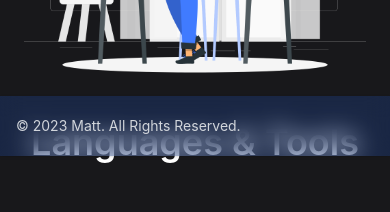
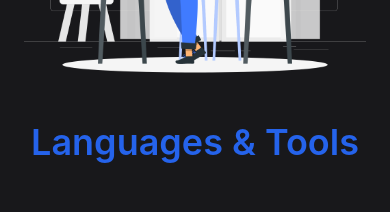
Before and after one commit to cmatt7/react-portfolio, a React (Vite) app: page /about in a window 390 px wide. Shown: the part 920-1132 px from the top of the page. Built offline with nearby package versions, Linux system fonts and the light colour scheme.

Commit message:
responsiveness and color text

```diff
--- a/src/pages/About.component.jsx
+++ b/src/pages/About.component.jsx
@@ -4,12 +4,12 @@ import Languages from "../components/Languages.component";
 
 export default function About() {
     return (
-        <section className="flex flex-col h-screen px-6 lg:px-20 2xl:px-40 mt-20">
+        <section className="flex flex-col px-6 lg:px-20 2xl:px-40 mt-20">
             <ParticlesComponent />
 
             <AboutMe/>
 
-            <h1 className="text-4xl text-white text-center font-semibold mb-20">Languages & Tools</h1>
+            <h1 className="text-4xl text-blue-600 text-center font-semibold mb-20">Languages & Tools</h1>
 
             <Languages/>
         </section>
```
